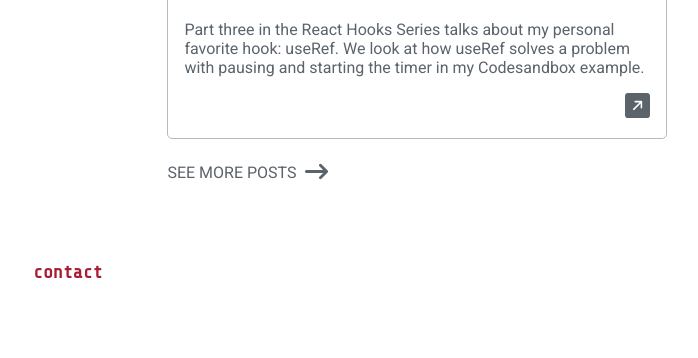
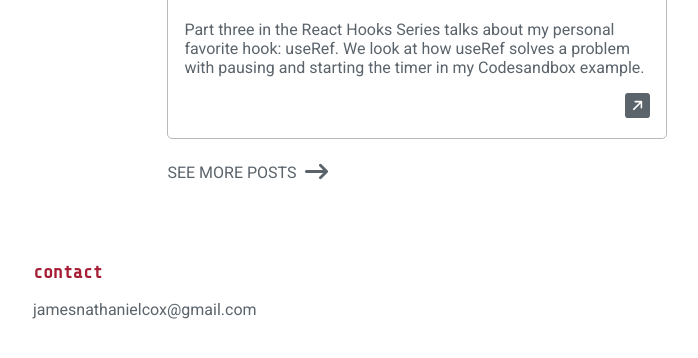
Before and after one commit to jamesncox/portfolio-v2, a React (Create React App) app: page / in a window 1280 px wide. Shown: the part 3932-4290 px from the top of the page, without its empty margins (223-921 px from the left). Built offline with nearby package versions, Linux system fonts and the light colour scheme.

Commit message:
Add gmail to Email.jsg

```diff
--- a/src/components/contact/Contact.js
+++ b/src/components/contact/Contact.js
@@ -1,11 +1,12 @@
 import React from 'react'
+import Email from './Email'
 
 function Contact() {
 
     return (
       <div  id="contact" style={{height: "1000px"}}>
       <p className="section-title">contact</p>
-
+      <Email />
     </div>
     )
 }
--- a/src/components/contact/Email.js
+++ b/src/components/contact/Email.js
@@ -3,8 +3,8 @@ import React from 'react'
 export default function Email() {
 
     return (
-        <a a href="mailto:jamesnathanielcox@gmail.com">
-            <p className="text">jamesnathanielcox@yahoo.com</p>
+        <a className="email" href="mailto:jamesnathanielcox@gmail.com">
+            <p>jamesnathanielcox@gmail.com</p>
         </a>
     )
 }
--- a/src/stylesheets/App.css
+++ b/src/stylesheets/App.css
@@ -379,3 +379,13 @@ body.dark {
     stroke-width: .8;
     transition: fill .8s ease-in-out;
 }
+
+/* contact */
+
+.email {
+    font-family: 'Roboto', sans-serif;
+    font-size: 1rem;
+    text-decoration: none;
+    color: var(--description-color);
+    transition: var(--theme-transition);
+}
```
